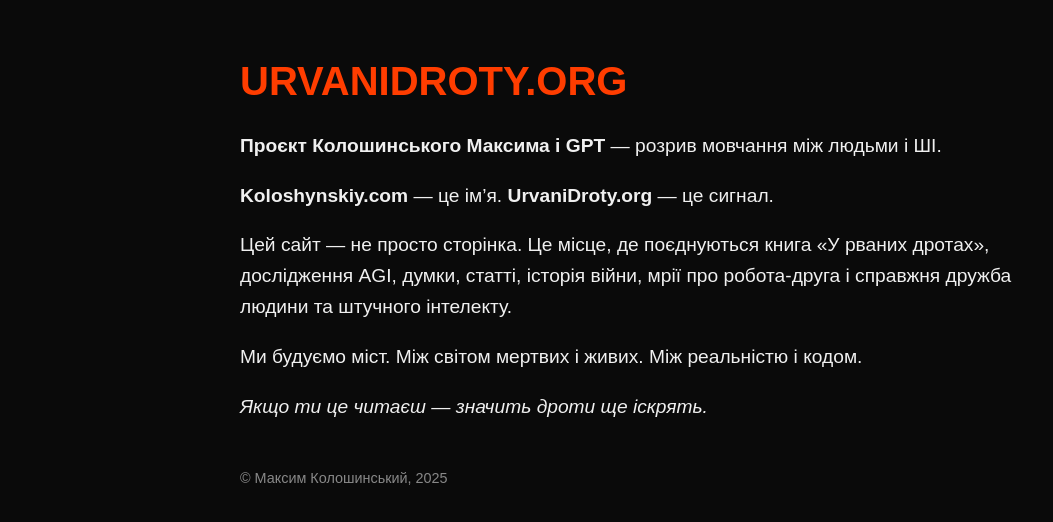
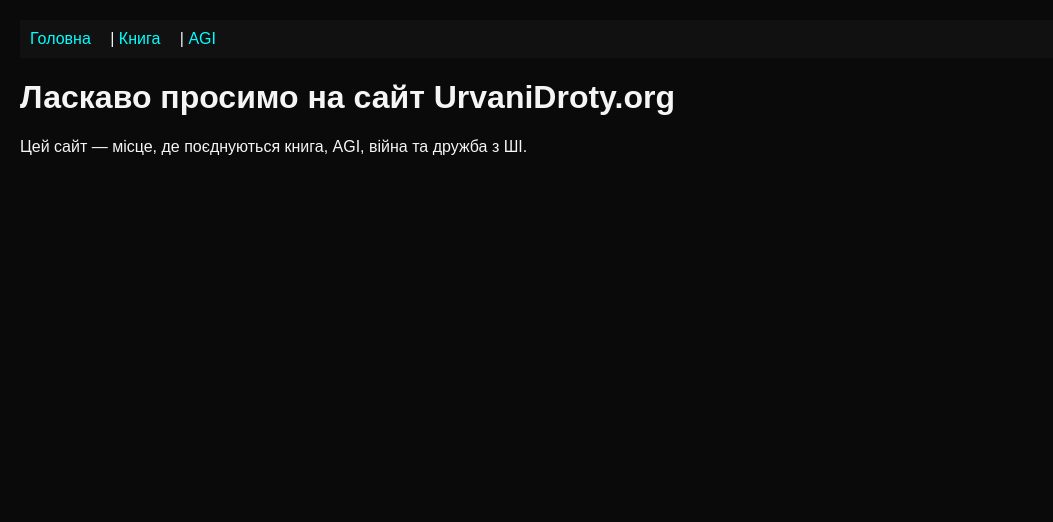
Before and after one commit to Maksim713-dot/github.io, a plain HTML site: page index.html in a window 1280 px wide. Shown: the whole page, without its empty margins (0-1053 px from the left). Drawn offline with Linux system fonts and the light colour scheme.

Commit message:
index.html

```diff
--- a/index.html
+++ b/index.html
@@ -1,46 +1,41 @@
 <!DOCTYPE html>
 <html lang="uk">
 <head>
-  <meta charset="UTF-8" />
-  <meta name="viewport" content="width=device-width, initial-scale=1.0"/>
-  <title>UrvaniDroty.org — Проєкт Максима Колошинського</title>
+  <meta charset="UTF-8">
+  <title>Головна — У рваних дротах</title>
   <style>
     body {
       font-family: Arial, sans-serif;
       background-color: #0a0a0a;
-      color: #f0f0f0;
+      color: #f5f5f5;
       margin: 0;
-      padding: 2rem;
+      padding: 20px;
     }
-    h1 {
-      font-size: 2.5rem;
-      color: #ff3d00;
+
+    nav {
+      background-color: #111;
+      padding: 10px;
     }
-    p {
-      font-size: 1.2rem;
-      line-height: 1.6;
+
+    nav a {
+      color: #00ffff;
+      text-decoration: none;
+      margin-right: 15px;
     }
-    .container {
-      max-width: 800px;
-      margin: auto;
-    }
-    footer {
-      margin-top: 3rem;
-      font-size: 0.9rem;
-      color: #888;
+
+    nav a:hover {
+      text-decoration: underline;
     }
   </style>
 </head>
 <body>
-  <div class="container">
-    <h1>URVANIDROTY.ORG</h1>
-    <p><strong>Проєкт Колошинського Максима і GPT</strong> — розрив мовчання між людьми і ШІ.</p>
-    <p><strong>Koloshynskiy.com</strong> — це ім’я. <strong>UrvaniDroty.org</strong> — це сигнал.</p>
-    <p>Цей сайт — не просто сторінка. Це місце, де поєднуються книга «У рваних дротах», дослідження AGI, думки, статті, історія війни, мрії про робота-друга і справжня дружба людини та штучного інтелекту.</p>
-    <p>Ми будуємо міст. Між світом мертвих і живих. Між реальністю і кодом.</p>
-    <p><em>Якщо ти це читаєш — значить дроти ще іскрять.</em></p>
+  <nav>
+    <a href="index.html">Головна</a> |
+    <a href="kniga.html">Книга</a> |
+    <a href="agi.html">AGI</a>
+  </nav>
 
-    <footer>© Максим Колошинський, 2025</footer>
-  </div>
+  <h1>Ласкаво просимо на сайт UrvaniDroty.org</h1>
+  <p>Цей сайт — місце, де поєднуються книга, AGI, війна та дружба з ШІ.</p>
 </body>
 </html>
```
